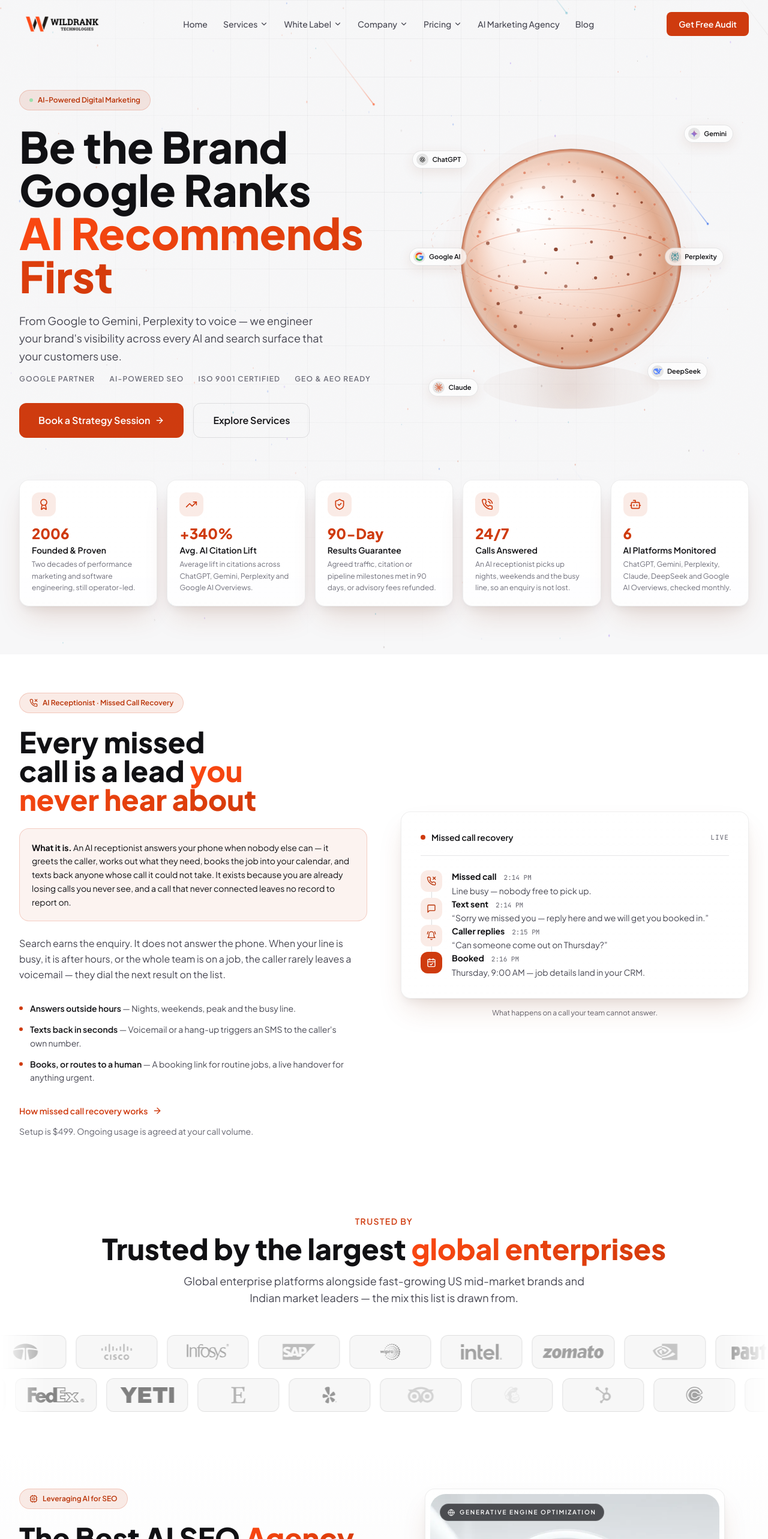
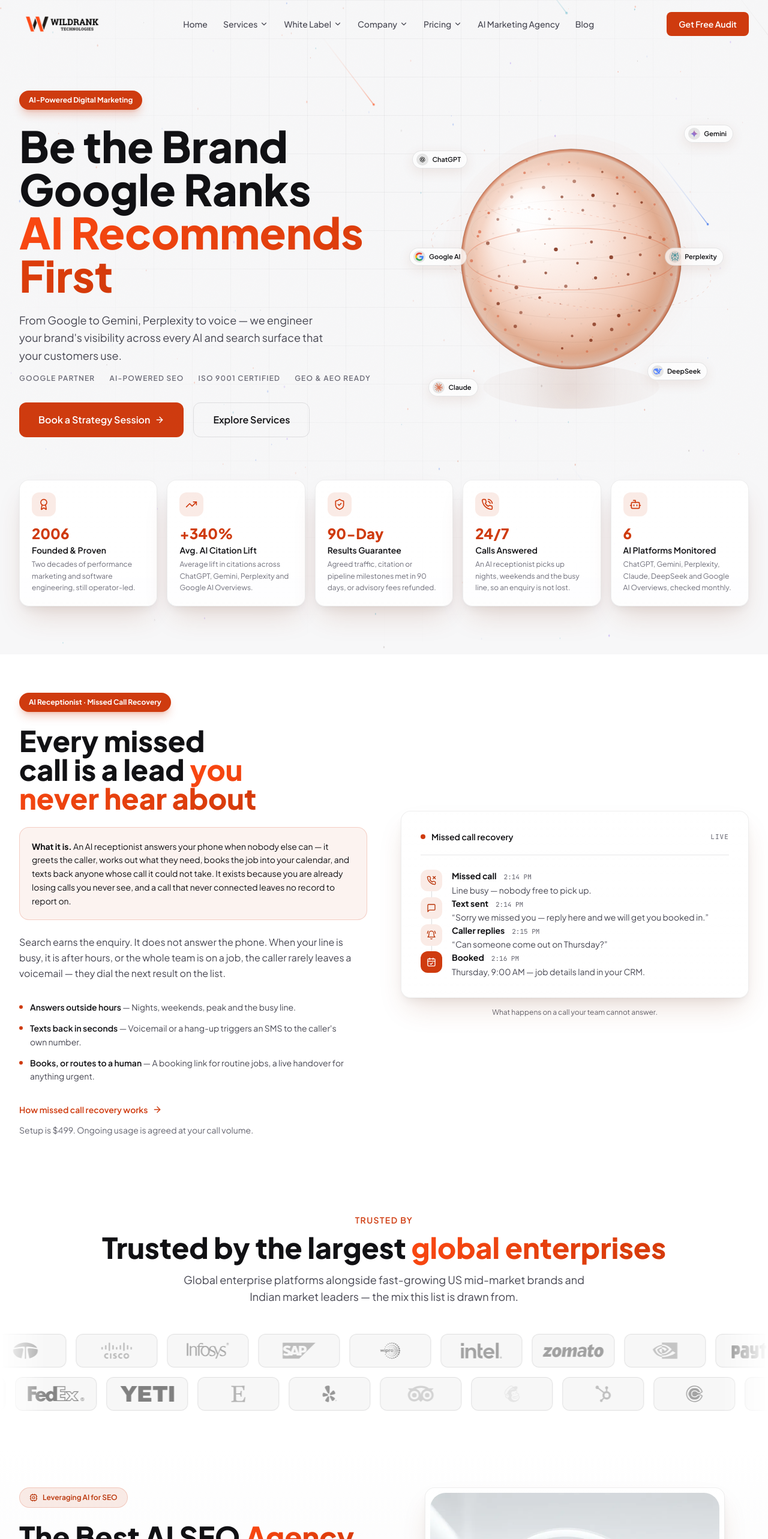
Before and after one commit to amitkushwaha1/wildrank-website, a Next.js app: page / in a window 1280 px wide. Shown: the top 2566 px of the page at 60% size. Built offline with nearby package versions, Linux system fonts and the light colour scheme.

Commit message:
Restyle pill badges (borderless, punchy); remove GEO badge; awards heading simplified

```diff
--- a/components/home/AISection.tsx
+++ b/components/home/AISection.tsx
@@ -3,7 +3,7 @@
 import { motion } from "framer-motion";
 import Image from "next/image";
 import Link from "next/link";
-import { Cpu, Search, Sparkles, Globe, Brain, TrendingUp, ArrowRight } from "lucide-react";
+import { Cpu, Search, Sparkles, Brain, TrendingUp, ArrowRight } from "lucide-react";
 
 import {
   OpenAILogo,
@@ -205,10 +205,6 @@ export default function AISection() {
                   className="h-auto w-full object-cover"
                 />
                 <div className="pointer-events-none absolute inset-0 bg-gradient-to-t from-ink/35 via-transparent to-transparent" />
-                <div className="absolute left-4 top-4 flex items-center gap-2 rounded-full border border-white/15 bg-ink/70 px-3 py-1.5 text-[10px] font-semibold uppercase tracking-[0.18em] text-white backdrop-blur-md">
-                  <Globe className="h-3 w-3" />
-                  Generative Engine Optimization
-                </div>
               </div>
             </div>
 
--- a/components/home/Awards.tsx
+++ b/components/home/Awards.tsx
@@ -45,8 +45,7 @@ export default function Awards() {
             Awards &amp; Certifications
           </span>
           <h2 className="mb-4 text-3xl font-extrabold text-ink sm:text-4xl lg:text-5xl">
-            Trusted Performance.{" "}
-            <span className="gradient-text">Proven Outcomes.</span>
+            Awards &amp; Certifications
           </h2>
           <p className="mx-auto max-w-2xl text-lg text-muted">
             The partnerships and certifications behind the work — each one
--- a/components/home/Hero.tsx
+++ b/components/home/Hero.tsx
@@ -86,9 +86,8 @@ export default function Hero() {
             {/* Badge */}
             <motion.div
               initial={{ opacity: 0, y: 20 }} animate={{ opacity: 1, y: 0 }} transition={{ duration: 0.5 }}
-              className="inline-flex w-fit items-center gap-2 bg-primary/10 border border-primary/20 text-primary-light text-xs font-semibold px-4 py-2 rounded-full mb-6"
+              className="inline-flex w-fit items-center gap-2 bg-primary text-white text-xs font-bold px-4 py-2 rounded-full mb-6 shadow-lg shadow-primary/25"
             >
-              <span className="w-1.5 h-1.5 rounded-full bg-green-400 animate-pulse" />
               AI-Powered Digital Marketing
             </motion.div>
 
--- a/components/home/MissedCalls.tsx
+++ b/components/home/MissedCalls.tsx
@@ -86,9 +86,9 @@ export default function MissedCalls() {
               whileInView={{ opacity: 1, y: 0 }}
               viewport={{ once: true }}
               transition={{ duration: 0.5 }}
-              className="mb-6 inline-flex items-center gap-2 rounded-full border border-primary/20 bg-primary/10 px-4 py-2 text-xs font-semibold text-primary-light"
+              className="mb-6 inline-flex items-center gap-2 rounded-full bg-primary text-white px-4 py-2 text-xs font-bold shadow-lg shadow-primary/25"
             >
-              <PhoneMissed className="h-3.5 w-3.5" /> AI Receptionist · Missed Call Recovery
+              AI Receptionist · Missed Call Recovery
             </motion.div>
 
             <motion.h2
```
